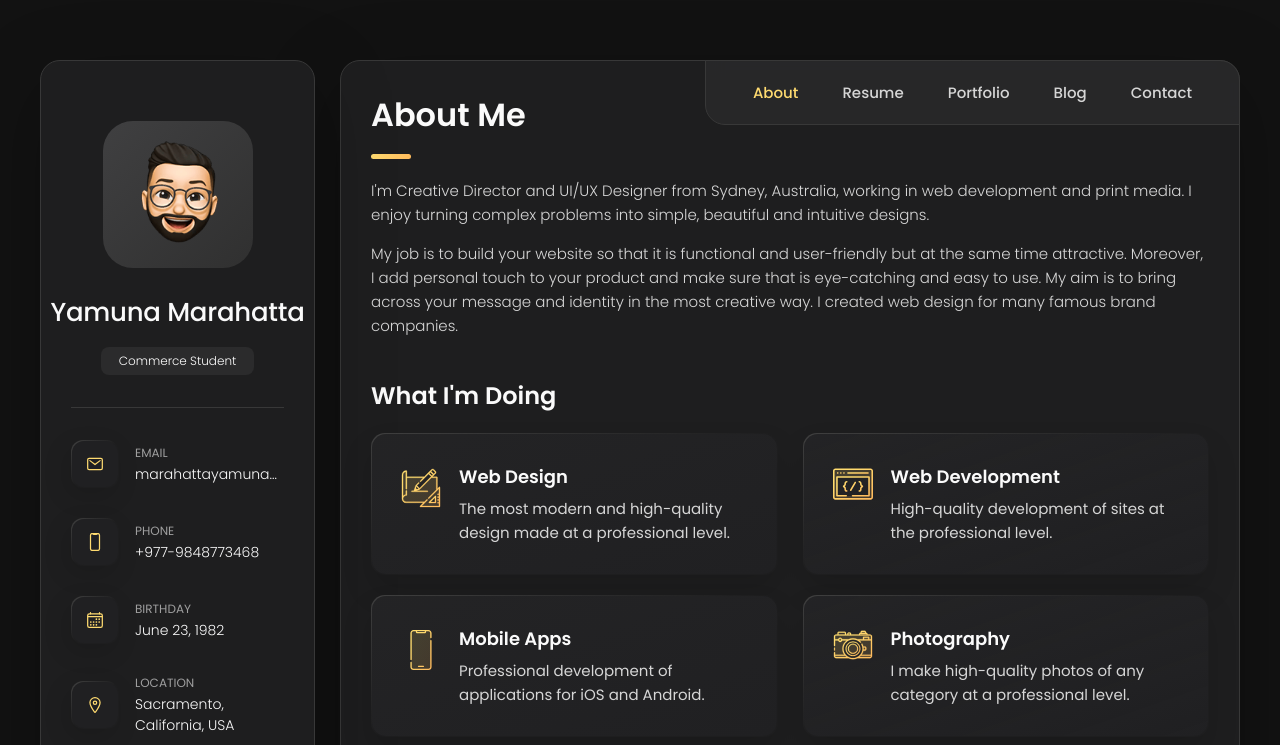
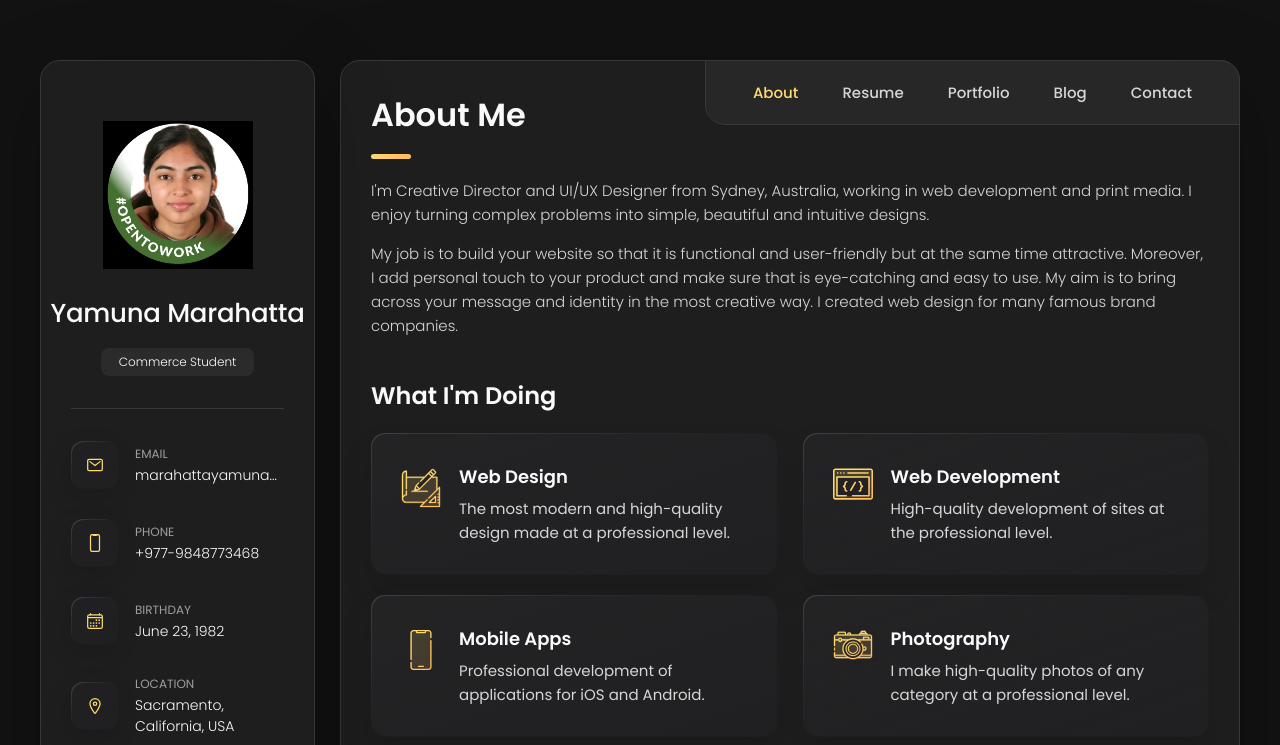
Before and after one commit to YugeshMarahhatta/Yamuna-Portfolio, a plain HTML site: page index.html in a window 1280 px wide. Shown: the top 745 px of the page. Drawn offline with nearby package versions, Linux system fonts and the light colour scheme.

Commit message:
Image updated

```diff
--- a/index.html
+++ b/index.html
@@ -42,7 +42,7 @@
       <div class="sidebar-info">
 
         <figure class="avatar-box">
-          <img src="./assets/images/my-avatar.png" alt="Yamuna Marahatta" width="80">
+          <img src="./assets/images/pp.jpg" alt="Yamuna Marahatta" width="80">
         </figure>
 
         <div class="info-content">
```
Also changed, not shown: assets/images/pp.jpg (added).
